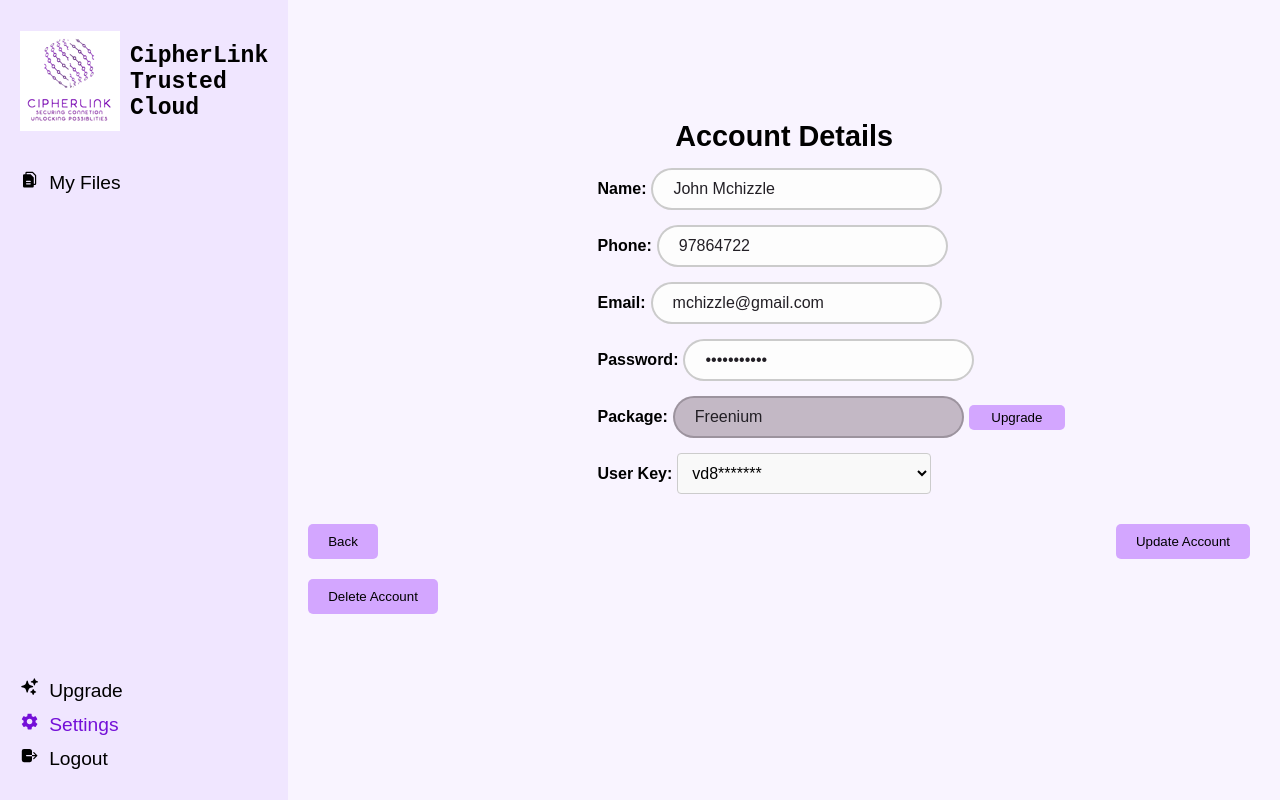
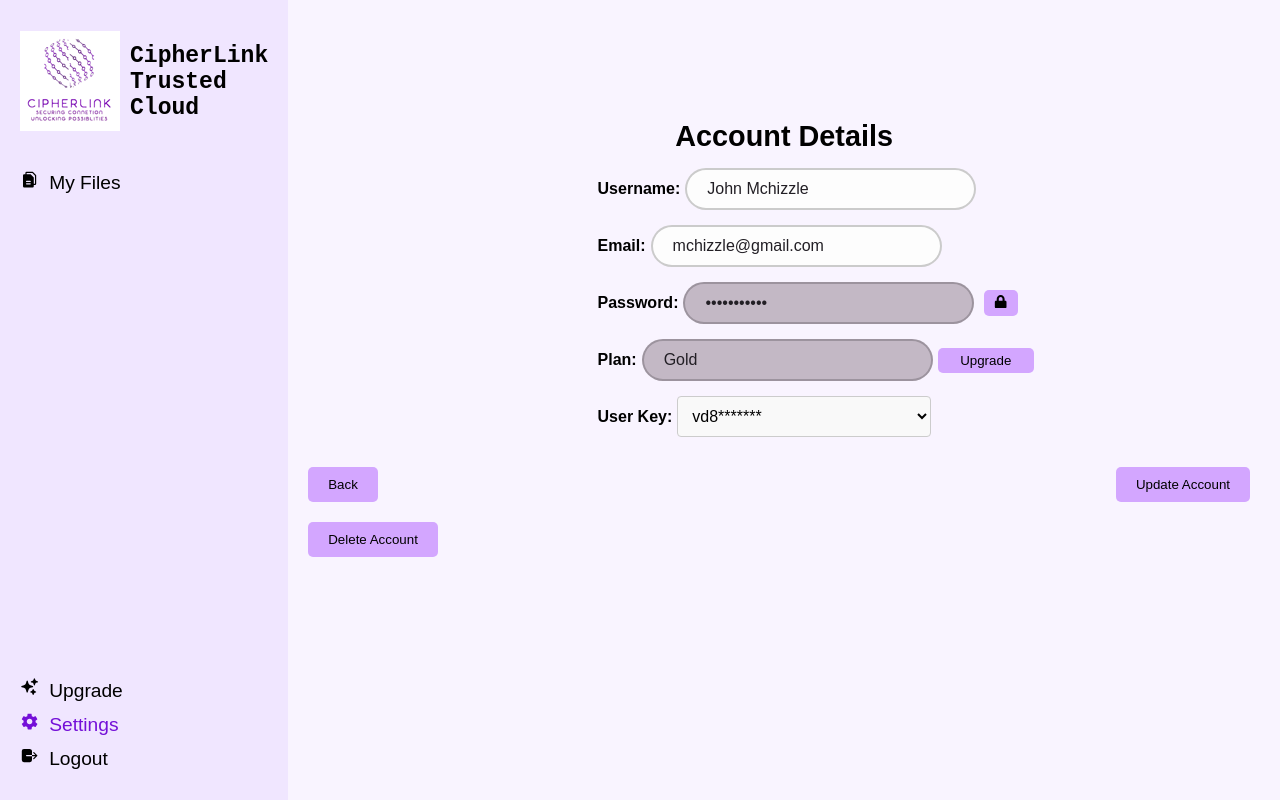
Before and after one commit to Poopedy/FYP-24-S2-05, a React (Vite) app: page /useraccmanagement in a window 1280 px wide. Built offline with nearby package versions, Linux system fonts and the light colour scheme.

Commit message:
User Account Management Added Passphrase to Password
User have to enter their passphrase before being able to edit their password

```diff
--- a/src/pages/UserAccountManagement/UserAccountManagement.css
+++ b/src/pages/UserAccountManagement/UserAccountManagement.css
@@ -193,3 +193,28 @@
   font-size: 16px;
   padding: 10px;
 }
+
+.user-management input.locked {
+  flex: 1;
+  margin-left: 5px;
+  background: #c3b8c5;
+  border: 2px solid rgba(3, 3, 3, 0.2);
+  outline: none;
+  border-radius: 40px;
+  font-size: 16px;
+  color: #221f25;
+  padding: 10px 60px 10px 20px;
+}
+
+.lock-button {
+  background-color: #d3a6ff;
+  border: none;
+  padding: 5px 10px;
+  border-radius: 5px;
+  cursor: pointer;
+  margin-left: 10px;
+}
+
+.lock-button:hover {
+  background-color: #B574FF;
+}
--- a/src/pages/UserAccountManagement/UserAccountManagement.jsx
+++ b/src/pages/UserAccountManagement/UserAccountManagement.jsx
@@ -1,12 +1,13 @@
 import React, { useState } from 'react';
 import './UserAccountManagement.css';
-import { FaUser } from "react-icons/fa";
+import { FaUser, FaLock, FaUnlock } from "react-icons/fa";
 import { IoMdSettings } from "react-icons/io";
 import { IoLogOut } from "react-icons/io5";
-import { LuActivitySquare } from "react-icons/lu";
 import { PiFilesFill } from "react-icons/pi";
 import { HiSparkles } from "react-icons/hi2";
 import { Link } from 'react-router-dom';
+import Popup from 'reactjs-popup';
+import 'reactjs-popup/dist/index.css';
 
 const UserAccountManagement = () => {
   const [user, setUser] = useState({
@@ -14,9 +15,13 @@ const UserAccountManagement = () => {
     phone: '97864722',
     email: 'mchizzle@gmail.com',
     password: '***********',
-    package: 'Freenium',
+    package: 'Gold',
     userkey: 'vd8*******'
   });
+
+  const [isLocked, setIsLocked] = useState(true);
+  const [showPassphrasePopup, setShowPassphrasePopup] = useState(false);
+  const [inputPassphrase, setInputPassphrase] = useState('');
 
   const handleChange = (e) => {
     const { name, value } = e.target;
@@ -34,6 +39,24 @@ const UserAccountManagement = () => {
   const handleDelete = () => {
     // Handle delete logic
     console.log('User deleted');
+  };
+
+  const handleLockToggle = () => {
+    if (isLocked) {
+      setShowPassphrasePopup(true);
+    } else {
+      setIsLocked(true);
+    }
+  };
+
+  const handlePassphraseSubmit = () => {
+    if (inputPassphrase === "1234!A") {
+      setIsLocked(false);
+      setShowPassphrasePopup(false);
+      setInputPassphrase('');
+    } else {
+      alert("Incorrect passphrase!");
+    }
   };
 
   return (
@@ -77,20 +100,11 @@ const UserAccountManagement = () => {
           <h2>Account Details</h2>
           <form>
             <label>
-              Name:
+              Username:
               <input
-                type="text"
-                name="name"
+                type="username"
+                name="username"
                 value={user.name}
-                onChange={handleChange}
-              />
-            </label>
-            <label>
-              Phone:
-              <input
-                type="text"
-                name="phone"
-                value={user.phone}
                 onChange={handleChange}
               />
             </label>
@@ -110,10 +124,27 @@ const UserAccountManagement = () => {
                   name="password"
                   value={user.password}
                   onChange={handleChange}
+                  readOnly={isLocked}
+                  className={isLocked ? 'locked' : ''}
               />
+              <button type="button" className="lock-button" onClick={handleLockToggle}>
+                {isLocked ? <FaLock /> : <FaUnlock />}
+              </button>
             </label>
+            {showPassphrasePopup && (
+              <Popup open={showPassphrasePopup} closeOnDocumentClick onClose={() => setShowPassphrasePopup(false)} modal>
+                <div className="modal-container">
+                  <div className="modal">
+                    <h3>Enter Passphrase</h3>
+                    <input type="password" value={inputPassphrase} onChange={(e) => setInputPassphrase(e.target.value)} />
+                    <button onClick={handlePassphraseSubmit}>Submit</button>
+                    <button onClick={() => setShowPassphrasePopup(false)}>Cancel</button>
+                  </div>
+                </div>
+              </Popup>
+            )}
             <label>
-              Package:
+              Plan:
               <input
                 type="package"
                 name="package"
```
Lines whose indentation alone changed are shown as unchanged.
